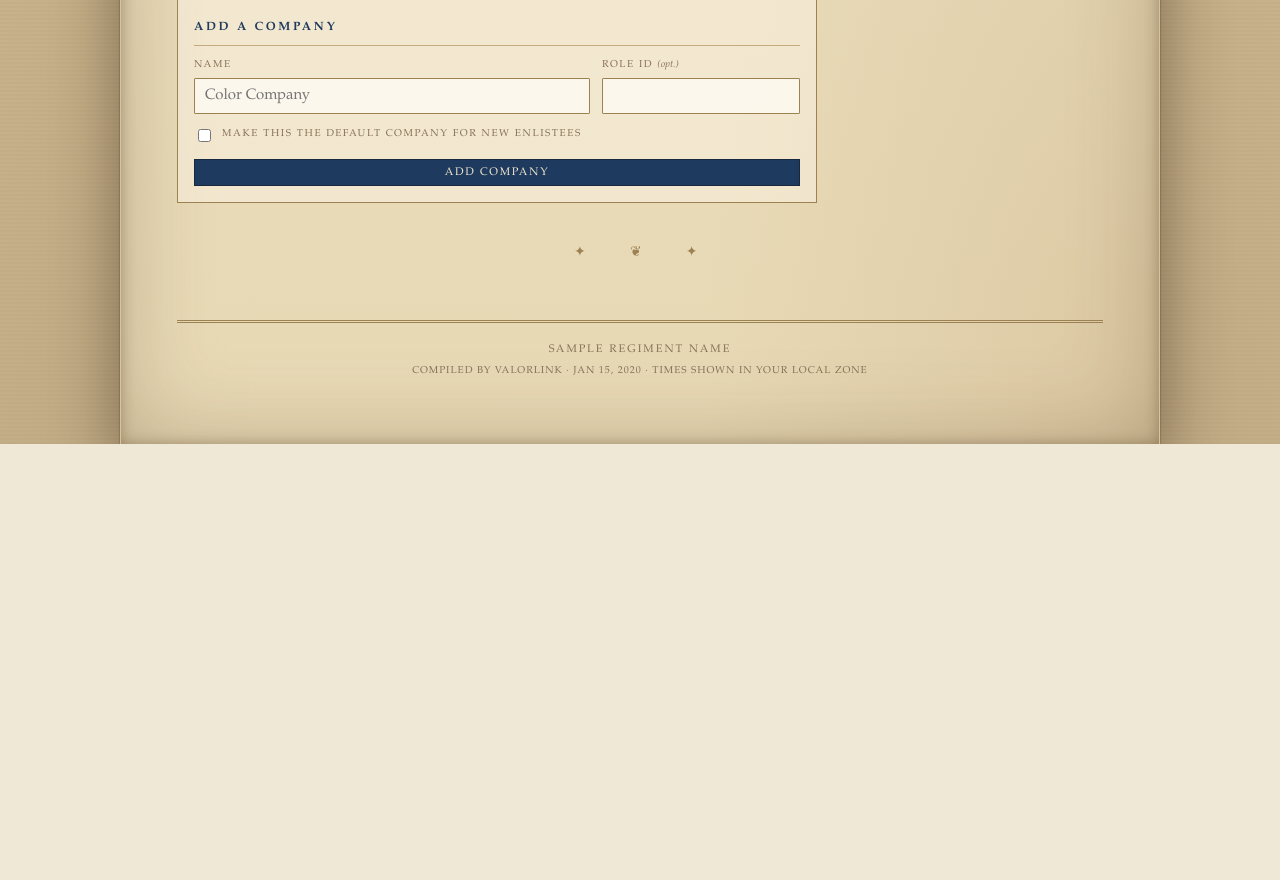
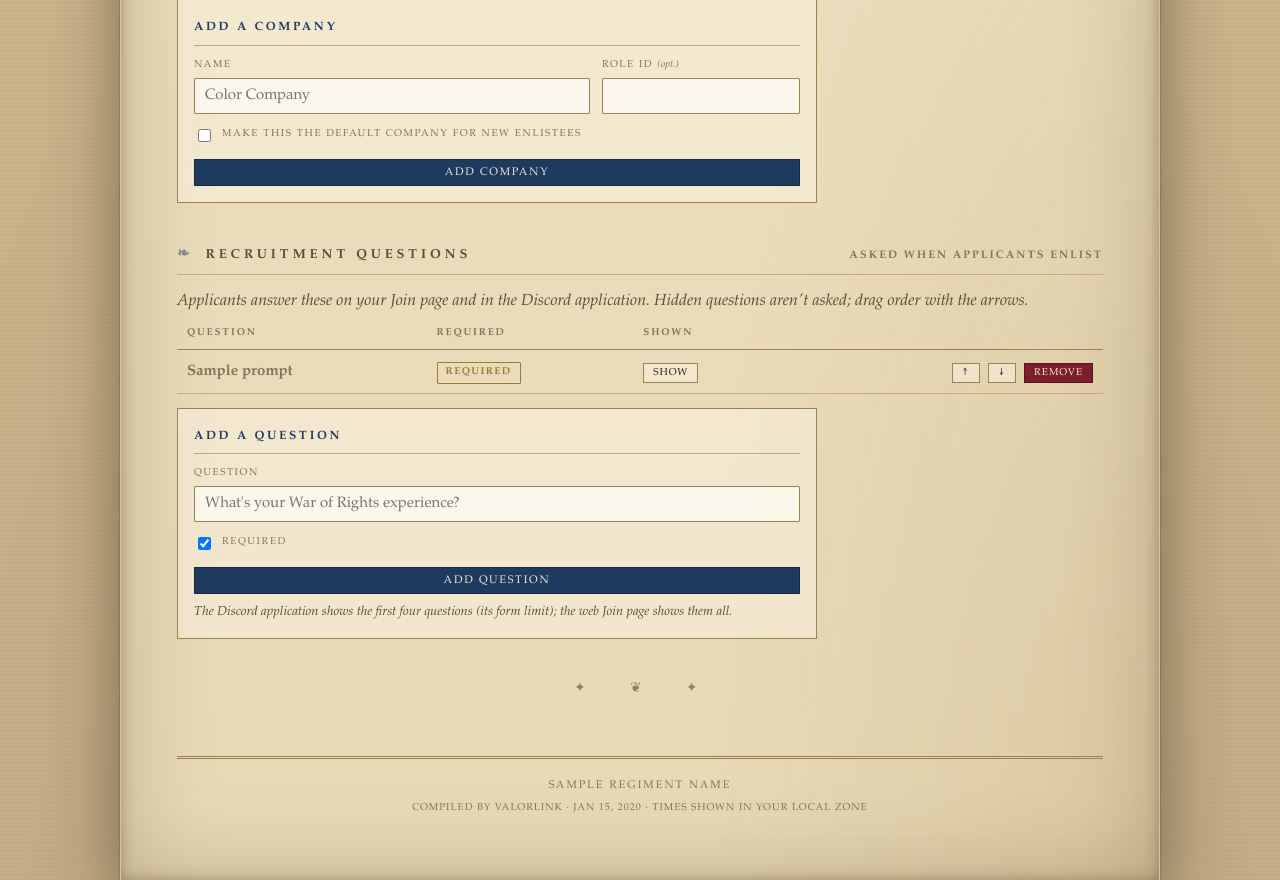
Before and after one commit to Uncreatedlemon91/ValorLink, a FastAPI app: template web/templates/command_tent.html in a window 1280 px wide. Shown: the part 2523-3403 px from the top of the page. Before the commit the page ends 2967 px from the top, so only its background shows below. Run offline with FastAPI, Linux system fonts and the light colour scheme; the template is opened without the code that fills it: most values are stand-ins (such as "Sample title", 1, 10 or a date in 2020).

Commit message:
Customizable recruitment questions (#20)
Units can define their own application questions (Command Tent → Recruitment
Questions: add, reorder, mark required, show/hide). Applicants answer them:

- Web: a new /apply form renders the unit's enabled questions; required ones are
  enforced, and answers are stored on the candidacy as a JSON snapshot. The Join
  page and directory now route "Apply" through this form.
- Discord: the enlistment modal is built dynamically from the same questions
  (callsign + the first four, the modal's field limit), falling back to a
  sensible default set (age/timezone/reason) when none are configured. Answers
  are stored on the candidacy and shown in the interview thread.

Recruiters see each applicant's answers on their card in the recruitment
pipeline. Schema: recruitment_questions table + candidacies.answers
(migration a8b9c0d1e2f3).


Claude-Session: https://claude.ai/code/session_01FruyoPFdqMU9jC6ioKNCvC

Co-authored-by: Claude <noreply@anthropic.com>

```diff
--- a/web/app.py
+++ b/web/app.py
@@ -14,6 +14,7 @@ then visit http://127.0.0.1:8000.
 """
 from __future__ import annotations
 
+import json
 import os
 from collections import defaultdict
 from datetime import datetime, timedelta
@@ -237,6 +238,7 @@ def _render_directory(request: Request):
                 "members": _unit_member_count(t.db_url),
                 "url": f"https://{t.slug}.{base_domain}/",
                 "join_url": f"https://{t.slug}.{base_domain}/join",
+                "apply_url": f"https://{t.slug}.{base_domain}/apply",
             }
             for t in rows
         ]
@@ -356,6 +358,62 @@ def join(request: Request, session: Session = Depends(get_session)):
         apply_slug=tenant.slug, already_applied=already_applied, is_member=is_member,
     )
     return templates.TemplateResponse(request, "join.html", ctx)
+
+
+@app.get("/apply", response_class=HTMLResponse)
+def apply_form(request: Request, session: Session = Depends(get_session)):
+    """The unit's application form — its recruitment questions, or a simple
+    confirm if it asks none."""
+    if directory_mode(request):
+        return RedirectResponse("/", status_code=303)
+    ctx = _base_context(request, session)
+    tenant = resolve_tenant(request)
+    name, recruiting = get_config(session).regiment_name, True
+    with registry_session() as rs:
+        row = tenant_by_slug(rs, tenant.slug)
+        if row is not None:
+            name, recruiting = row.name, row.recruiting_open
+    questions = services.list_recruitment_questions(session, enabled_only=True)
+    # Applying only needs the visitor's Discord identity (they may have signed
+    # in on the directory), so use the global identity, not the unit-scoped one.
+    viewer = auth.current_user(request)
+    ctx["user"] = viewer
+    already = is_member = False
+    if viewer:
+        already = session.get(Candidacy, int(viewer["id"])) is not None
+        is_member = session.get(Member, int(viewer["id"])) is not None
+    ctx.update(unit_name=name, recruiting=recruiting, questions=questions,
+               already_applied=already, is_member=is_member)
+    return templates.TemplateResponse(request, "apply.html", ctx)
+
+
+@app.post("/apply")
+async def apply_submit(request: Request):
+    user = auth.current_user(request)
+    if not user:
+        raise auth.NotAuthenticated()
+    form = await request.form()
+    if not auth.verify_csrf(request, form.get("csrf", "")):
+        _flash(request, "Your session expired. Please try that again.", "error")
+        return RedirectResponse("/apply", status_code=303)
+    with _tenant_session(request) as session:
+        questions = services.list_recruitment_questions(session, enabled_only=True)
+        answers = []
+        for q in questions:
+            val = (form.get(f"q_{q.id}") or "").strip()
+            if q.required and not val:
+                _flash(request, f"Please answer: {q.prompt}", "error")
+                return RedirectResponse("/apply", status_code=303)
+            if val:
+                answers.append({"q": q.prompt, "a": val[:1000]})
+        try:
+            msg = services.submit_application(
+                session, int(user["id"]), user.get("name", "Applicant"), answers
+            )
+            _flash(request, msg, "ok")
+        except services.ActionError as exc:
+            _flash(request, str(exc), "error")
+    return RedirectResponse("/", status_code=303)
 
 
 @app.post("/announce")
@@ -856,6 +914,7 @@ def command_tent(request: Request, session: Session = Depends(get_session),
         brand_hex=brand_hex(cfg.brand_color),
         ranks=list(reversed(rank_utils.all_ranks(session))),
         companies=list_companies(session),
+        questions=services.list_recruitment_questions(session),
         listing=listing,
     )
     return templates.TemplateResponse(request, "command_tent.html", ctx)
@@ -890,6 +949,10 @@ def recruits(request: Request, session: Session = Depends(get_session)):
 
     by_stage: dict[str, list] = {key: [] for key, _, _ in RECRUIT_COLUMNS}
     for c in candidates:
+        try:
+            c.parsed_answers = json.loads(c.answers) if c.answers else []
+        except (ValueError, TypeError):
+            c.parsed_answers = []
         # Anything with a missing/unknown stage falls back to the first column.
         by_stage.get(c.stage, by_stage["applied"]).append(c)
 
@@ -1427,6 +1490,50 @@ def post_company_remove(
     user: dict = Depends(auth.require_admin),
 ):
     return _do(request, csrf, services.company_remove, company_id, redirect="/command-tent")
+
+
+@app.post("/admin/questions/add")
+def post_question_add(
+    request: Request,
+    csrf: str = Form(...),
+    prompt: str = Form(...),
+    required: str = Form(""),
+    user: dict = Depends(auth.require_admin),
+):
+    return _do(request, csrf, services.question_add, prompt, bool(required),
+               redirect="/command-tent")
+
+
+@app.post("/admin/questions/{question_id}/move")
+def post_question_move(
+    request: Request,
+    question_id: int,
+    csrf: str = Form(...),
+    direction: str = Form(...),
+    user: dict = Depends(auth.require_admin),
+):
+    return _do(request, csrf, services.question_move, question_id, direction,
+               redirect="/command-tent")
+
+
+@app.post("/admin/questions/{question_id}/toggle")
+def post_question_toggle(
+    request: Request,
+    question_id: int,
+    csrf: str = Form(...),
+    user: dict = Depends(auth.require_admin),
+):
+    return _do(request, csrf, services.question_toggle, question_id, redirect="/command-tent")
+
+
+@app.post("/admin/questions/{question_id}/remove")
+def post_question_remove(
+    request: Request,
+    question_id: int,
+    csrf: str = Form(...),
+    user: dict = Depends(auth.require_admin),
+):
+    return _do(request, csrf, services.question_remove, question_id, redirect="/command-tent")
 
 
 # Bot invite permissions: manage roles/nicknames/threads, send/embed, history.
--- a/web/static/css/valorlink.css
+++ b/web/static/css/valorlink.css
@@ -576,6 +576,11 @@ button.btn { cursor: pointer; font-family: var(--serif); }
   background: rgba(195,171,126,0.14); border-left: 2px solid var(--rule-strong); border-radius: 1px;
   white-space: pre-wrap;
 }
+.recruit-answers { margin: 6px 0; }
+.recruit-answers summary { font-size: 11px; color: var(--oxblood); cursor: pointer; }
+.recruit-answers dl { margin: 6px 0 0; }
+.recruit-answers dt { font-size: 11px; font-weight: 700; color: var(--ink-soft); margin-top: 5px; }
+.recruit-answers dd { margin: 0 0 2px; font-size: 12px; color: var(--ink); white-space: pre-wrap; }
 .recruit-notes-edit summary { font-size: 11px; color: var(--oxblood); cursor: pointer; margin: 4px 0; }
 .recruit-notes-edit textarea {
   width: 100%; box-sizing: border-box; font-family: var(--serif); font-size: 12px;
--- a/web/templates/command_tent.html
+++ b/web/templates/command_tent.html
@@ -208,5 +208,47 @@
   </form>
 </div>
 
+<h2 class="section" id="questions">Recruitment Questions <span class="tally">asked when applicants enlist</span></h2>
+<p class="lede">Applicants answer these on your Join page and in the Discord application.
+Hidden questions aren't asked; drag order with the arrows.</p>
+{% if questions %}
+<table class="ledger admin-table">
+  <thead><tr><th>Question</th><th>Required</th><th>Shown</th><th></th></tr></thead>
+  <tbody>
+  {% for q in questions %}
+    <tr class="{{ '' if q.enabled else 'muted' }}">
+      <td class="callsign">{{ q.prompt }}</td>
+      <td>{% if q.required %}<span class="badge abbr">Required</span>{% else %}<span class="muted">Optional</span>{% endif %}</td>
+      <td>
+        <form method="post" action="/admin/questions/{{ q.id }}/toggle">
+          <input type="hidden" name="csrf" value="{{ csrf_token }}">
+          <button class="btn btn-small" type="submit">{{ 'Hide' if q.enabled else 'Show' }}</button>
+        </form>
+      </td>
+      <td class="num">
+        <div class="inline-actions">
+          <form method="post" action="/admin/questions/{{ q.id }}/move"><input type="hidden" name="csrf" value="{{ csrf_token }}"><input type="hidden" name="direction" value="up"><button class="btn btn-small" type="submit" title="Move up">↑</button></form>
+          <form method="post" action="/admin/questions/{{ q.id }}/move"><input type="hidden" name="csrf" value="{{ csrf_token }}"><input type="hidden" name="direction" value="down"><button class="btn btn-small" type="submit" title="Move down">↓</button></form>
+          <form method="post" action="/admin/questions/{{ q.id }}/remove" onsubmit="return confirm('Remove this question?');"><input type="hidden" name="csrf" value="{{ csrf_token }}"><button class="btn btn-small btn-danger" type="submit">Remove</button></form>
+        </div>
+      </td>
+    </tr>
+  {% endfor %}
+  </tbody>
+</table>
+{% else %}
+<p class="empty">No questions yet — applicants just confirm their enlistment. Add one below.</p>
+{% endif %}
+<div class="order-card" style="max-width:640px; margin-top:14px;">
+  <h3 class="order-title">Add a Question</h3>
+  <form class="orders" method="post" action="/admin/questions/add">
+    <input type="hidden" name="csrf" value="{{ csrf_token }}">
+    <div class="field"><label>Question</label><input name="prompt" required maxlength="200" placeholder="What's your War of Rights experience?"></div>
+    <div class="field"><label class="checkline"><input type="checkbox" name="required" value="1" checked> Required</label></div>
+    <div class="field field-actions"><button class="btn btn-strong" type="submit">Add question</button></div>
+  </form>
+  <p class="order-note">The Discord application shows the first four questions (its form limit); the web Join page shows them all.</p>
+</div>
+
 <div class="ornament">✦ &nbsp; ❦ &nbsp; ✦</div>
 {% endblock %}
--- a/web/templates/directory.html
+++ b/web/templates/directory.html
@@ -54,10 +54,7 @@
                 <a class="btn" href="{{ u.join_url }}">Learn more</a>
                 {% if u.recruiting %}
                   {% if user %}
-                    <form method="post" action="/apply/{{ u.slug }}">
-                      <input type="hidden" name="csrf" value="{{ csrf_token }}">
-                      <button class="btn btn-strong" type="submit">Apply</button>
-                    </form>
+                    <a class="btn btn-strong" href="{{ u.apply_url }}">Apply</a>
                   {% else %}
                     <a class="btn btn-strong" href="/login">Sign in to apply</a>
                   {% endif %}
--- a/web/templates/join.html
+++ b/web/templates/join.html
@@ -22,10 +22,7 @@
   {% elif already_applied %}
     <p class="order-note">Your application is in — an officer will be in touch. Thank you for your interest!</p>
   {% elif user %}
-    <form method="post" action="/apply/{{ apply_slug }}">
-      <input type="hidden" name="csrf" value="{{ csrf_token }}">
-      <button class="btn btn-strong btn-lg" type="submit">Apply to enlist</button>
-    </form>
+    <a class="btn btn-strong btn-lg" href="/apply">Apply to enlist</a>
     <p class="order-note">Applying as <b>{{ user.name }}</b>. An officer reviews every application.</p>
   {% else %}
     <a class="btn btn-strong btn-lg" href="/login">Sign in with Discord to apply</a>
```
Also changed, not shown: cogs/recruitment.py (+49 -10 lines), db/models.py (+16 -0 lines), migrations/versions/a8b9c0d1e2f3_recruitment_questions.py (added, +35 -0 lines), web/services.py (+67 -3 lines), web/templates/apply.html (added, +38 -0 lines), web/templates/recruits.html (+11 -0 lines), web/tests/test_multitenant.py (+34 -6 lines).
